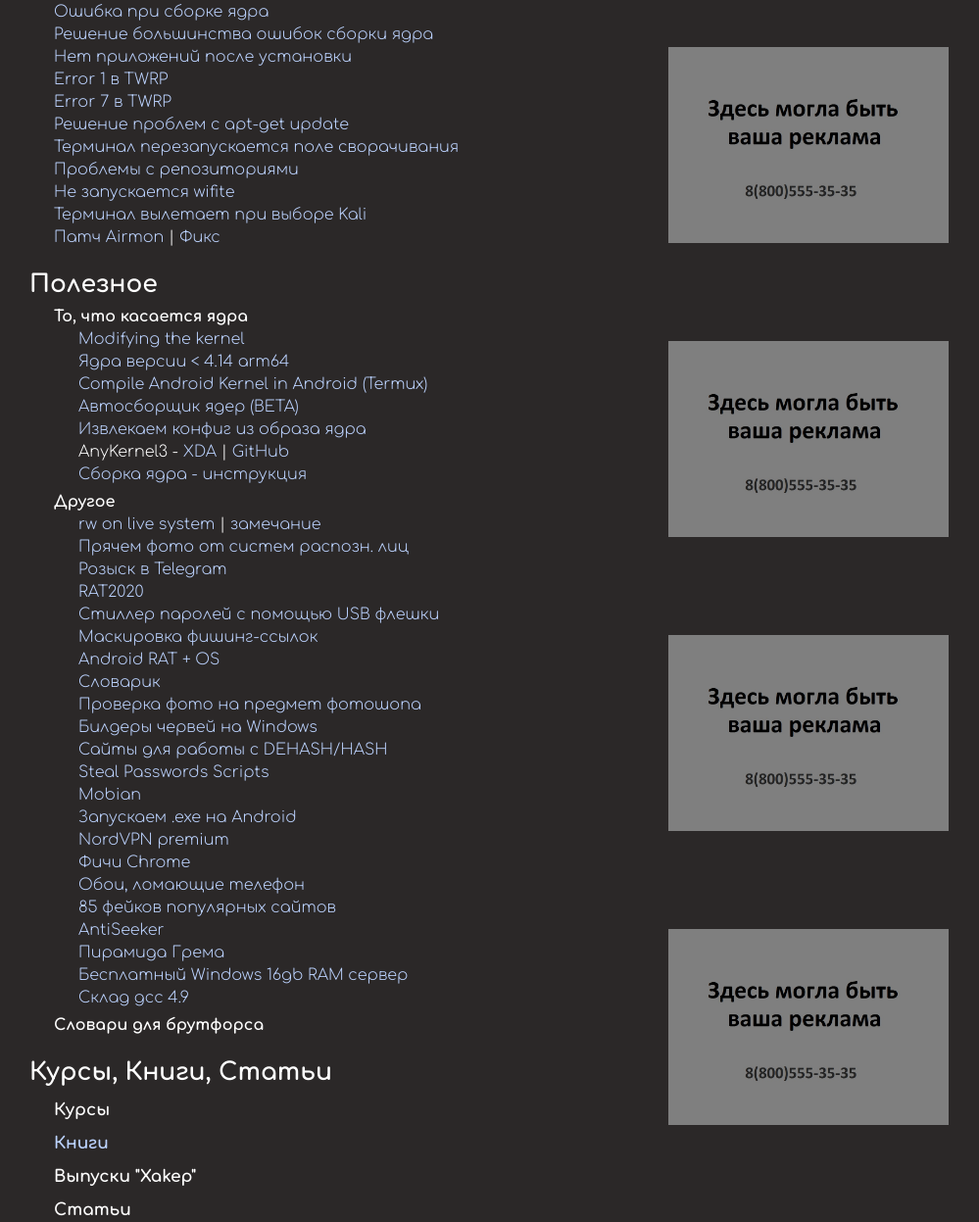
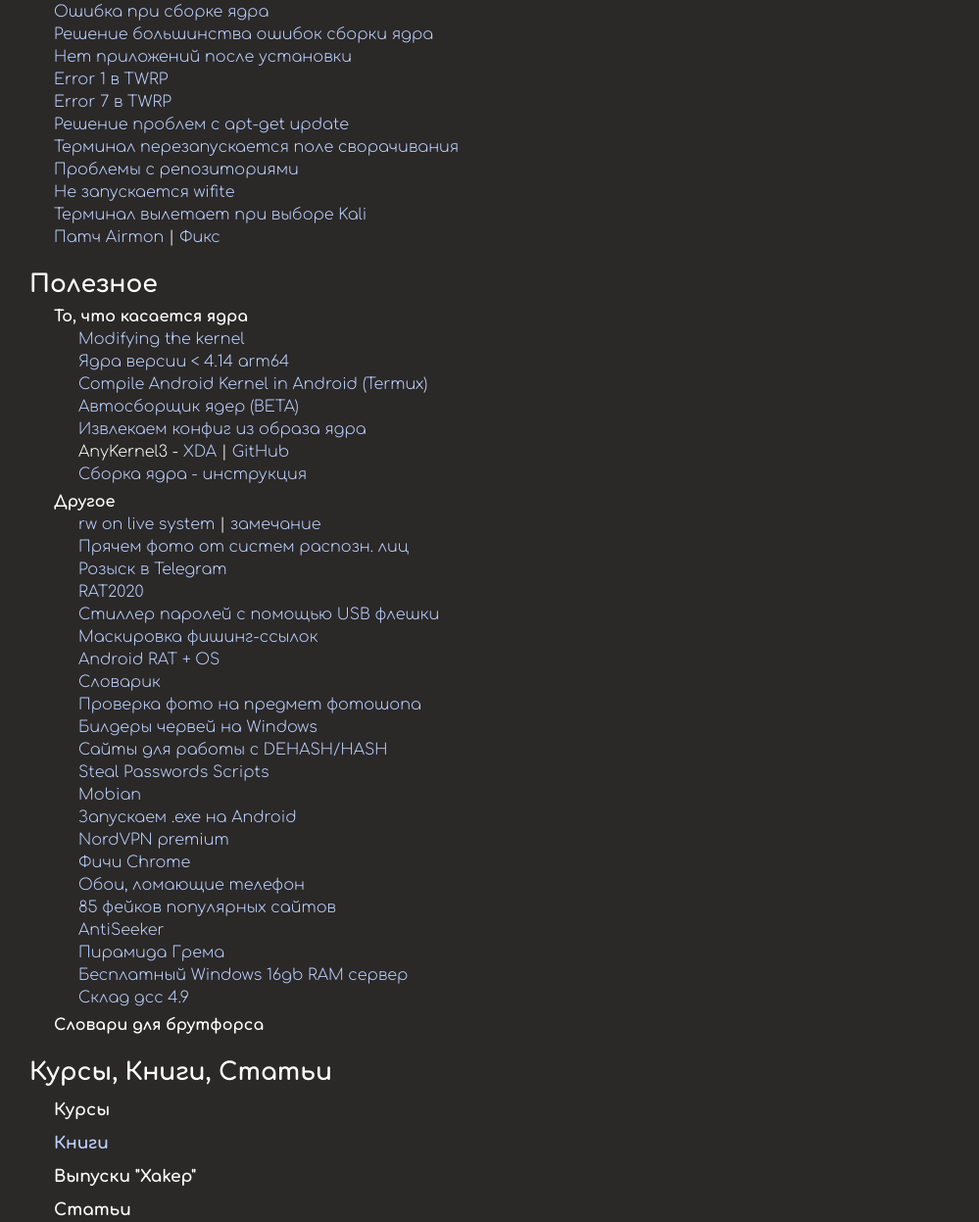
Before and after one commit to Kali-NH/Kali-NH.github.io, a plain HTML site: page index.html in a window 1280 px wide. Shown: the part 165-1412 px from the top of the page at 98% size, without its empty margins (34-1033 px from the left). Drawn offline with Linux system fonts and the light colour scheme.

Commit message:
Update index.html

```diff
--- a/index.html
+++ b/index.html
@@ -342,14 +342,6 @@
           <div class="folder-name">Обои</div>
         </div>
       </div>
-      <div class="promo">
-        <img src="promo.jpg" alt="promo" class="promo-img" /><img
-          src="promo.jpg"
-          alt="promo"
-          class="promo-img"
-        /><img src="promo.jpg" alt="promo" class="promo-img" />
-        <img src="promo.jpg" alt="promo" class="promo-img" />
-      </div>
     </div>
   </body>
 </html>
```
